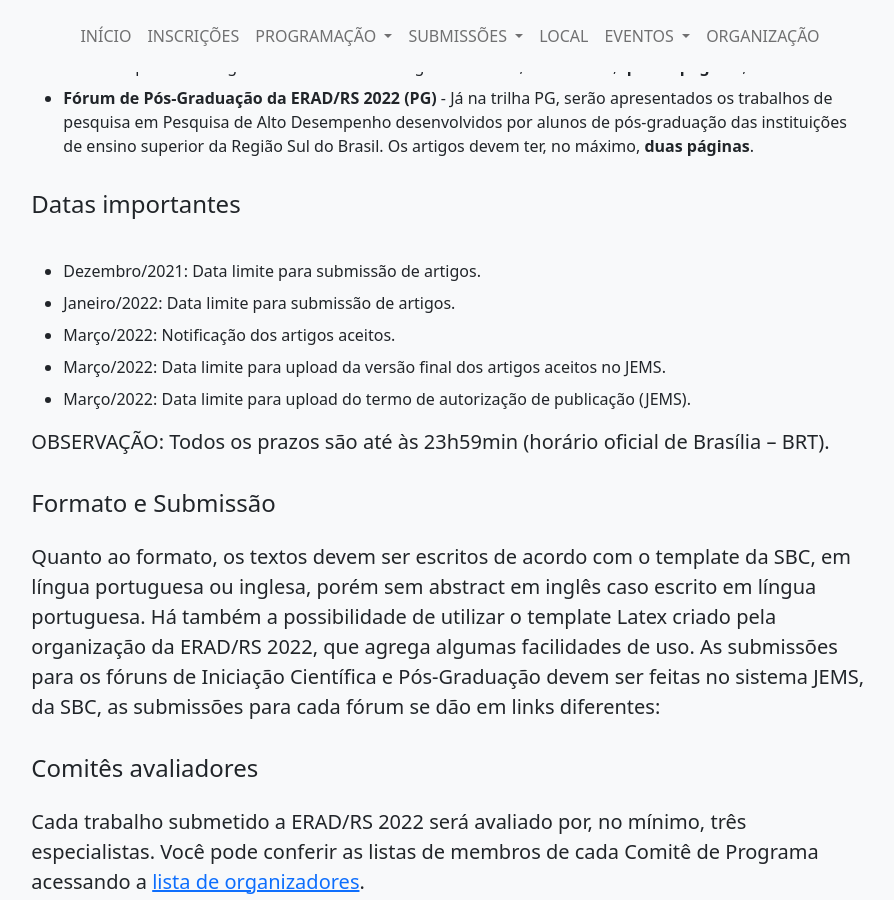
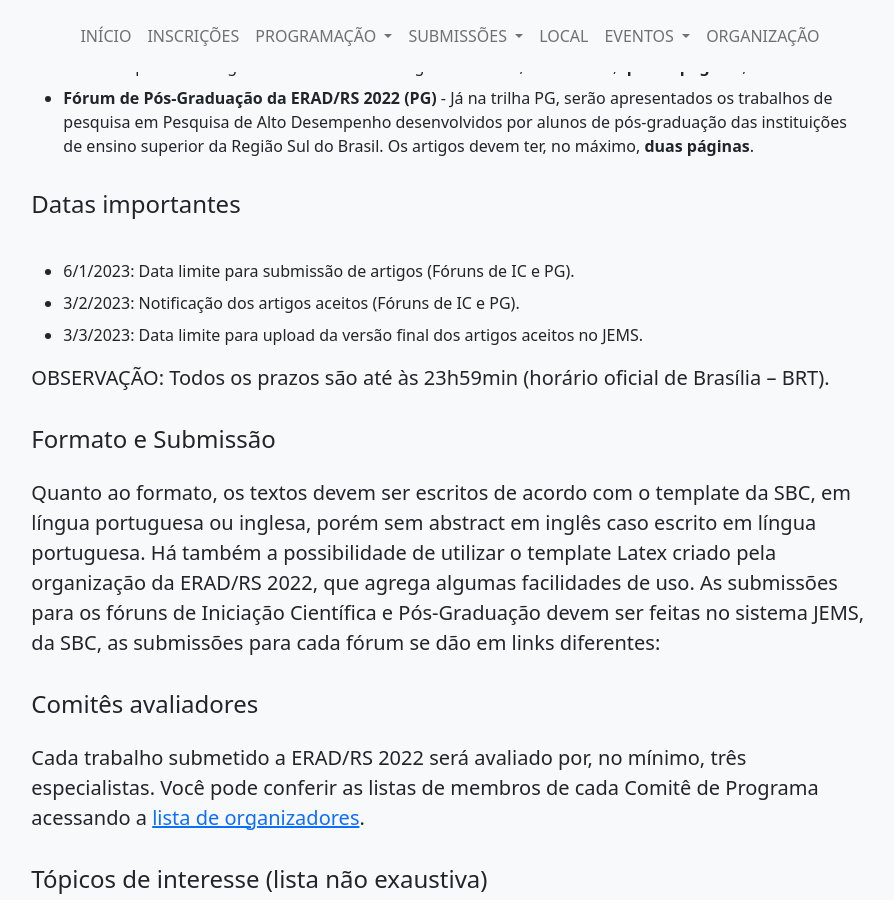
Before and after one commit to cradrs/eradrs2023, a Jekyll site: the page built from chamada_de_trabalhos.html, in a window 1280 px wide and 900 px high, scrolled down 1020 px. Shown: the whole window, without its empty margins (190-1084 px from the left). Built offline with Jekyll 4.4.1, drawn with Linux system fonts in a browser that asks for light colours.

Commit message:
update html

```diff
--- a/artigos_aceitos.html
+++ b/artigos_aceitos.html
@@ -2,7 +2,7 @@
 layout: default
 ---
 
-<section id="light-card">
+<!-- <section id="light-card">
   <div class="p-2 container col-sm-12 col-lg-8 text-justify">
     <h2 class="p-4 text-center">Artigos aceitos</h2>
     <p class="lead">Após a avaliação por especialistas dos artigos submetidos ao ERAD/RS 2023, para os fóruns de IC e PG, os seguintes artigos foram aceitos para a publicação no evento. Cada artigo deverá ser apresentado em 10 minutos, com 5 minutos adicionais para  discussões e perguntas da plateia, de acordo com o cronograma presente <a href="/eradrs2023/cronograma">aqui</a>.</p>
@@ -23,4 +23,4 @@
   <h4>Artigos da modalidade Pós-Graduação (PG)</h4>
   <p class="lead">Em breve...</p>
   </div>
-</section>
+</section> -->
--- a/chamada_de_trabalhos.html
+++ b/chamada_de_trabalhos.html
@@ -13,11 +13,9 @@
     </ul>
     <h4>Datas importantes</h4>
     <ul class="mt-4">
-      <li>Dezembro/2021: Data limite para submissão de artigos.</li>
-      <li>Janeiro/2022: Data limite para submissão de artigos.</li>
-      <li>Março/2022: Notificação dos artigos aceitos.</li>
-      <li>Março/2022: Data limite para upload da versão final dos artigos aceitos no JEMS.</li>
-      <li>Março/2022: Data limite para upload do termo de autorização de publicação (JEMS).</li>
+      <li>6/1/2023: Data limite para submissão de artigos (Fóruns de IC e PG).</li>
+      <li>3/2/2023: Notificação dos artigos aceitos (Fóruns de IC e PG).</li>
+      <li>3/3/2023: Data limite para upload da versão final dos artigos aceitos no JEMS.</li>
     </ul>
     <p class="lead">OBSERVAÇÃO: Todos os prazos são até às 23h59min (horário oficial de Brasília – BRT).</p>
     <h4>Formato e Submissão</h4>
--- a/propostas_de_minicursos.html
+++ b/propostas_de_minicursos.html
@@ -2,7 +2,7 @@
 layout: default
 ---
 
-<section id="light-card">
+<!-- <section id="light-card">
   <div class="p-2 container col-sm-12 col-lg-8 text-justify">
     <h2 class="p-4 text-center">Propostas de minicursos</h2>
     <p class="lead">A ERAD/RS tem como objetivo estimular o estudo e a pesquisa nas áreas de Arquitetura de Computadores, Processamento de Alto Desempenho, Sistemas Distribuídos e aplicações desses conceitos em outras áreas do conhecimento. Para a edição de 2023 do evento, temos interesse em receber propostas de minicursos nos seguintes temas (lista não exaustiva):</p>
@@ -33,4 +33,4 @@
       <li>.</li>
     </ul>
   </div>
-</section>
+</section> -->
```
Also changed, not shown: inscricoes.html (+12 -12 lines), organizacao.html (+7 -7 lines), 3 other files.
